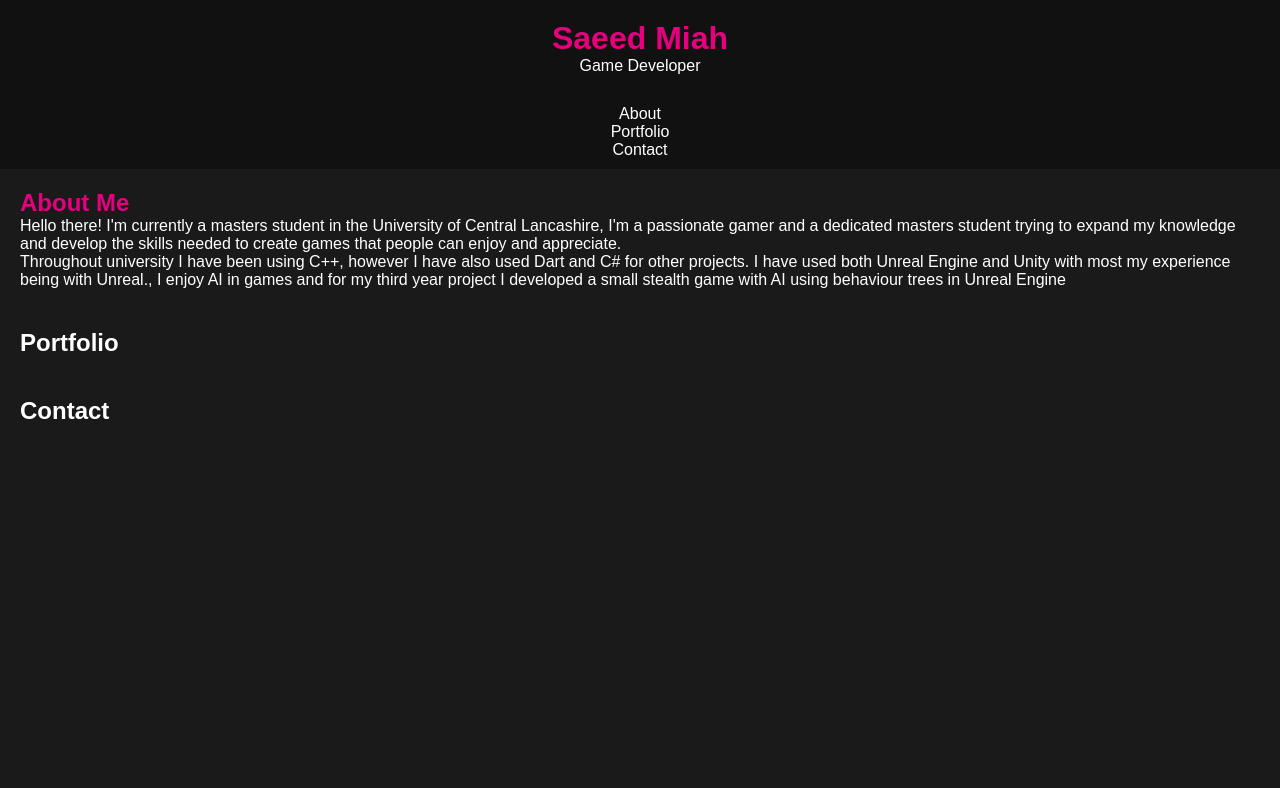
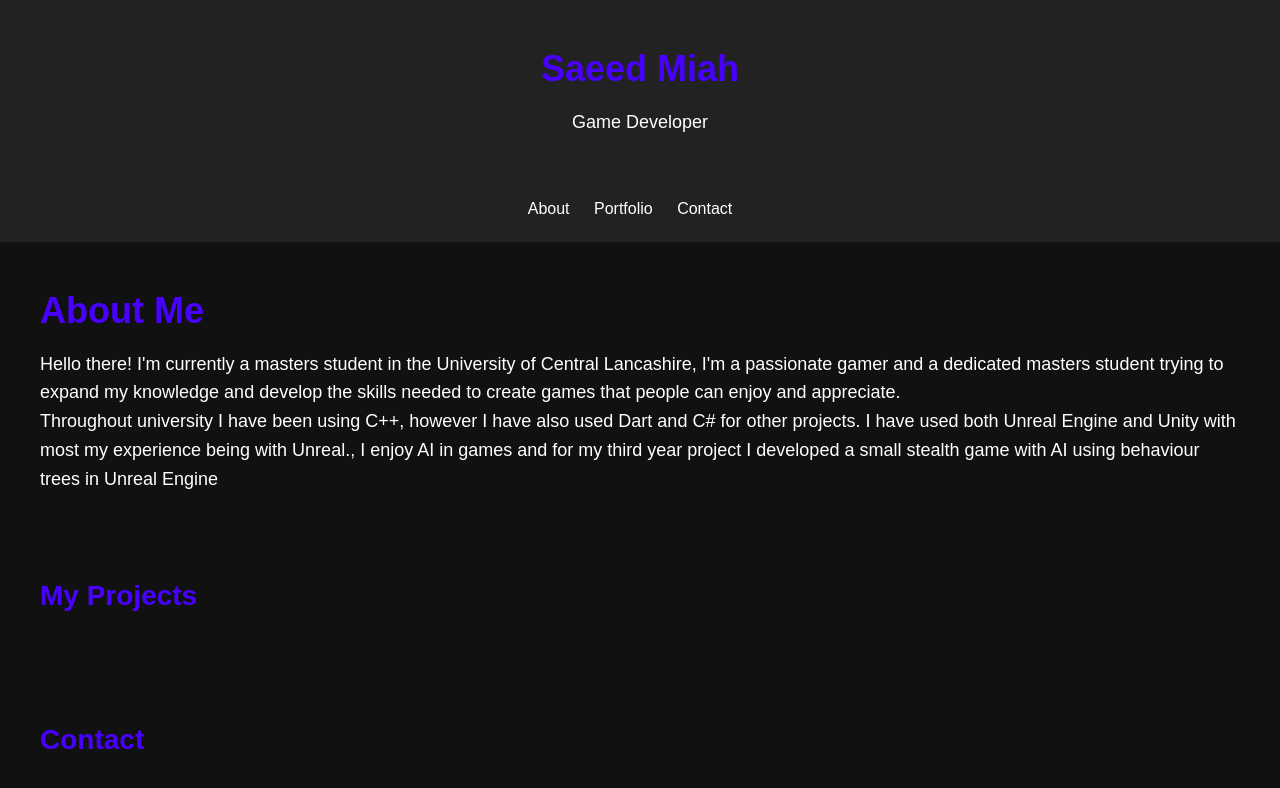
Before and after one commit to Smiah11/smiah11.github.io, a plain HTML site: page index.html in a window 1280 px wide. Drawn offline with Linux system fonts and the light colour scheme.

Commit message:
Initial commit

```diff
--- a/index.html
+++ b/index.html
@@ -29,7 +29,7 @@
             project I developed a small stealth game with AI using behaviour trees in Unreal Engine</p>
     </section>
     <section id="portfolio">
-        <h2>Portfolio</h2>
+        <h2>My Projects</h2>
         <!-- Add your portfolio projects here -->
     </section>
     <section id="contact">
--- a/styles.css
+++ b/styles.css
@@ -1,4 +1,7 @@
-/* Reset some default styles */
+
+
+
+
 * {
     margin: 0;
     padding: 0;
@@ -7,47 +10,72 @@
 
 /* Body styles */
 body {
-    background-color: #1a1a1a;
+    background-color: #111; /* Dark background */
     color: #fff;
     font-family: Arial, sans-serif;
+    line-height: 1.6;
 }
 
 /* Header styles */
 header {
-    background-color: #111;
-    padding: 20px;
+    background-color: #222; /* Darker background for the header */
+    padding: 40px 0;
     text-align: center;
+    color: #fff;
 }
 
 h1 {
-    color: #e6007e; /* Dark purple */
+    color: #4800ff; /* Your new primary color (#4800ff) */
+    font-size: 36px;
+    margin-bottom: 10px;
+}
+
+p {
+    font-size: 18px;
 }
 
 /* Navigation styles */
-nav {
-    background-color: #111;
+nav ul {
+    background-color: #222; /* Darker background for navigation */
     text-align: center;
-    padding: 10px;
+    padding: 20px 0;
+}
+
+nav ul li {
+    list-style: none;
+    display: inline;
+    margin-right: 20px;
 }
 
 nav a {
     color: #fff;
     text-decoration: none;
-    margin: 0 15px;
+    font-size: 16px;
+    transition: color 0.3s ease-in-out;
 }
 
 nav a:hover {
-    color: #e6007e; /* Dark purple on hover */
+    color: #4800ff; /* Your new primary color (#4800ff) on hover */
 }
 
-/* Content section styles */
+/* Section styles */
 section {
-    padding: 20px;
+    padding: 40px;
+}
+
+h2 {
+    color: #4800ff; /* Your new primary color (#4800ff) */
+    font-size: 28px;
+    margin-bottom: 20px;
 }
 
 /* Footer styles */
 footer {
-    background-color: #111;
+    background-color: #222; /* Darker background for footer */
     text-align: center;
-    padding: 10px;
+    padding: 20px 0;
 }
+
+footer p {
+    font-size: 14px;
+}
```
